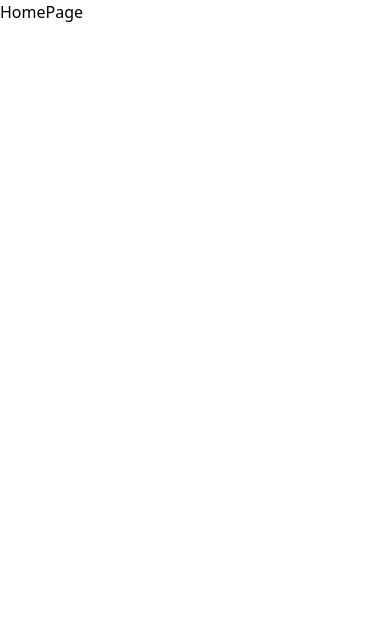
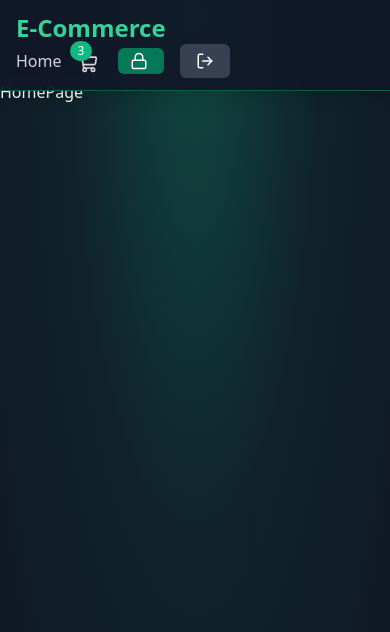
Before and after one commit to sameerjohn1/mern-ecommerce-store, a React app in the folder frontend/: page / in a window 390 px wide. Shown: the top 632 px of the page. Built offline with nearby package versions, Linux system fonts and the light colour scheme; the HTML template or start-up script is replaced by a standard one.

Commit message:
feat(navbar): add responsive navigation with authentication links

```diff
--- a/frontend/src/App.jsx
+++ b/frontend/src/App.jsx
@@ -3,14 +3,27 @@
 import Signup from "./pages/Signup";
 import Login from "./pages/Login";
 
+import Navbar from "./components/Navbar";
+
 const App = () => {
   return (
-    <div>
-      <Routes>
-        <Route path="/" element={<HomePage />} />
-        <Route path="/signup" element={<Signup />} />
-        <Route path="/login" element={<Login />} />
-      </Routes>
+    <div className="min-h-screen bg-gray-900 text-white relative overflow-hidden">
+      {/* Background gradient */}
+      <div className="absolute inset-0 overflow-hidden">
+        <div className="absolute inset-0">
+          <div className="absolute top-0 left-1/2 -translate-x-1/2 w-full h-full bg-[radial-gradient(ellipse_at_top,rgba(16,185,129,0.3)_0%,rgba(10,80,60,0.2)_45%,rgba(0,0,0,0.1)_100%)]" />
+        </div>
+      </div>
+
+      <div className="relative z-50 pt-20">
+        {" "}
+        <Navbar />
+        <Routes>
+          <Route path="/" element={<HomePage />} />
+          <Route path="/signup" element={<Signup />} />
+          <Route path="/login" element={<Login />} />
+        </Routes>
+      </div>
     </div>
   );
 };
--- a/frontend/src/components/Navbar.jsx
+++ b/frontend/src/components/Navbar.jsx
@@ -1,5 +1,91 @@
+import { ShoppingCart, UserPlus, LogIn, LogOut, Lock } from "lucide-react";
+import { Link } from "react-router-dom";
+
 const Navbar = () => {
-  return <div>Navbar</div>;
+  const user = true;
+  const isAdmin = true;
+  return (
+    <header className="fixed top-0 left-0 w-full bg-gray-900 bg-opacity-90 backdrop-blur-md shadow-lg z-40 transition-all duration-300 border-b border-emerald-800">
+      <div className="container mx-auto px-4 py-3">
+        <div className="flex flex-wrap justify-between items-center">
+          <Link
+            to={"/"}
+            className="text-2xl font-bold text-emerald-400 items-center space-x-2 flex"
+          >
+            E-Commerce
+          </Link>
+
+          <nav className="flex flex-wrap items-center gap-4">
+            <Link
+              to={"/"}
+              className="text-gray-300 hover:text-emerald-400 transition duration-300 ease-in-out"
+            >
+              Home
+            </Link>
+            {user && (
+              <Link
+                to={"/cart"}
+                className="relative group text-gray-300 hover:text-emerald-400 transition duration-300
+			ease-in-out"
+              >
+                <ShoppingCart
+                  className="inline-block mr-1 group hover:text-emerald-400"
+                  size={20}
+                />
+                <span className="hidden sm:inline">Cart</span>
+                <span
+                  className="absolute -top-2 -left-2 bg-emerald-500 text-white rounded-full px-2 py-0.5
+									text-xs group-hover:bg-emerald-400 transition duration-300 ease-in-out"
+                >
+                  3
+                </span>
+              </Link>
+            )}
+
+            {isAdmin && (
+              <Link
+                className="bg-emerald-700 hover:bg-emerald-600 text-white px-3 py-1 rounded-md font-medium
+								 transition duration-300 ease-in-out flex items-center"
+                to={"/secret-dashboard"}
+              >
+                <Lock className="inline-block mr-1" size={18} />
+                <span className="hidden sm:inline">Dashboard</span>
+              </Link>
+            )}
+
+            {user ? (
+              <button
+                className="bg-gray-700 hover:bg-gray-600 text-white py-2 px-4
+						rounded-md flex items-center transition duration-300 ease-in-out"
+              >
+                <LogOut size={18} />
+                <span className="hidden sm:inline ml-2">Log Out</span>
+              </button>
+            ) : (
+              <>
+                <Link
+                  to={"/signup"}
+                  className="bg-emerald-600 hover:bg-emerald-700 text-white py-2 px-4
+									rounded-md flex items-center transition duration-300 ease-in-out"
+                >
+                  <UserPlus className="mr-2" size={18} />
+                  Sign Up
+                </Link>
+                <Link
+                  to={"/login"}
+                  className="bg-gray-700 hover:bg-gray-600 text-white py-2 px-4
+									rounded-md flex items-center transition duration-300 ease-in-out"
+                >
+                  <LogIn className="mr-2" size={18} />
+                  Login
+                </Link>
+              </>
+            )}
+          </nav>
+        </div>
+      </div>
+    </header>
+  );
 };
 
 export default Navbar;
--- a/frontend/src/pages/HomePage.jsx
+++ b/frontend/src/pages/HomePage.jsx
@@ -1,5 +1,3 @@
-import React from "react";
-
 const HomePage = () => {
   return <div>HomePage</div>;
 };
--- a/frontend/src/pages/Login.jsx
+++ b/frontend/src/pages/Login.jsx
@@ -1,5 +1,3 @@
-import React from "react";
-
 const Login = () => {
   return <div>Login</div>;
 };
```
